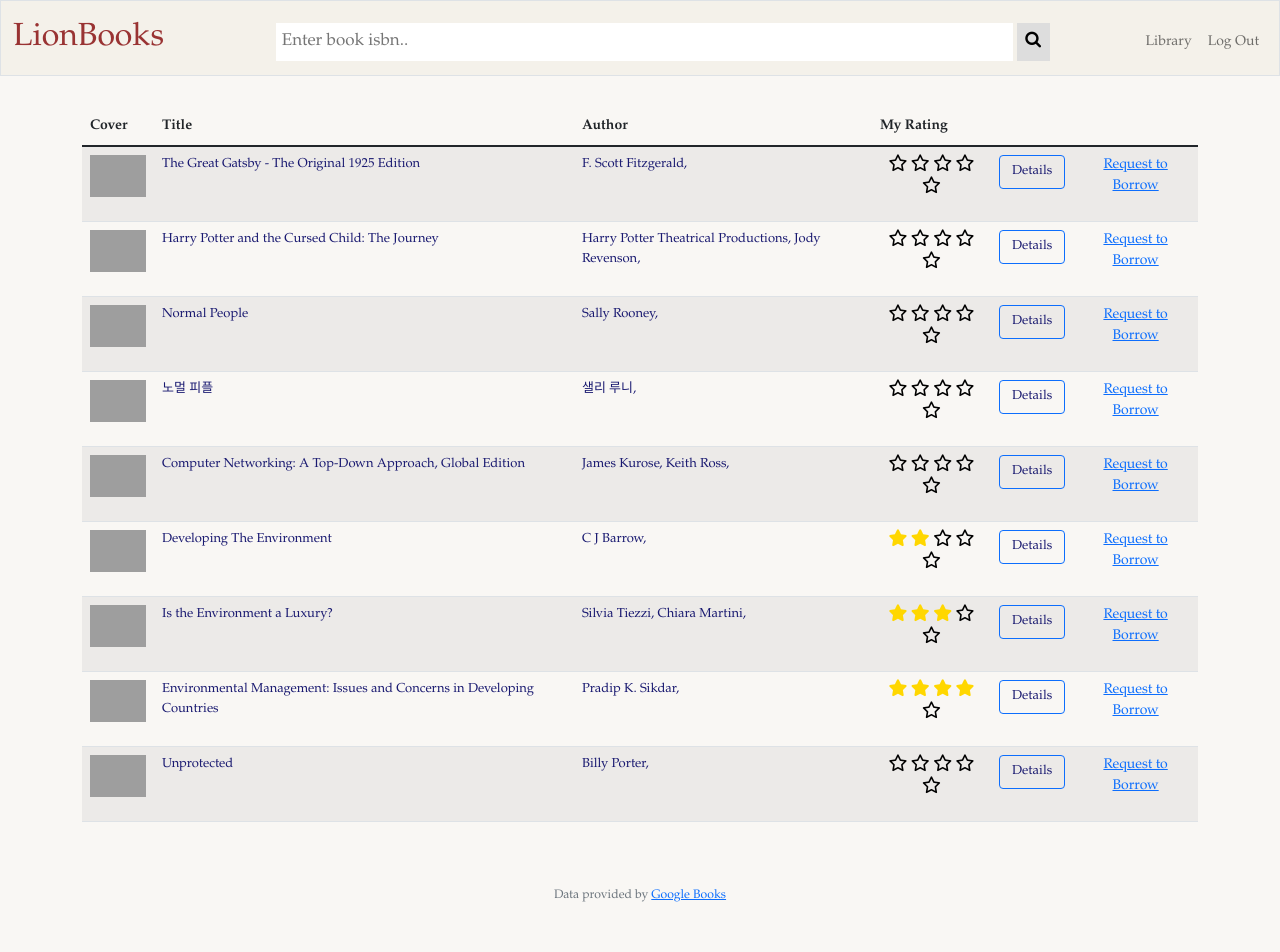
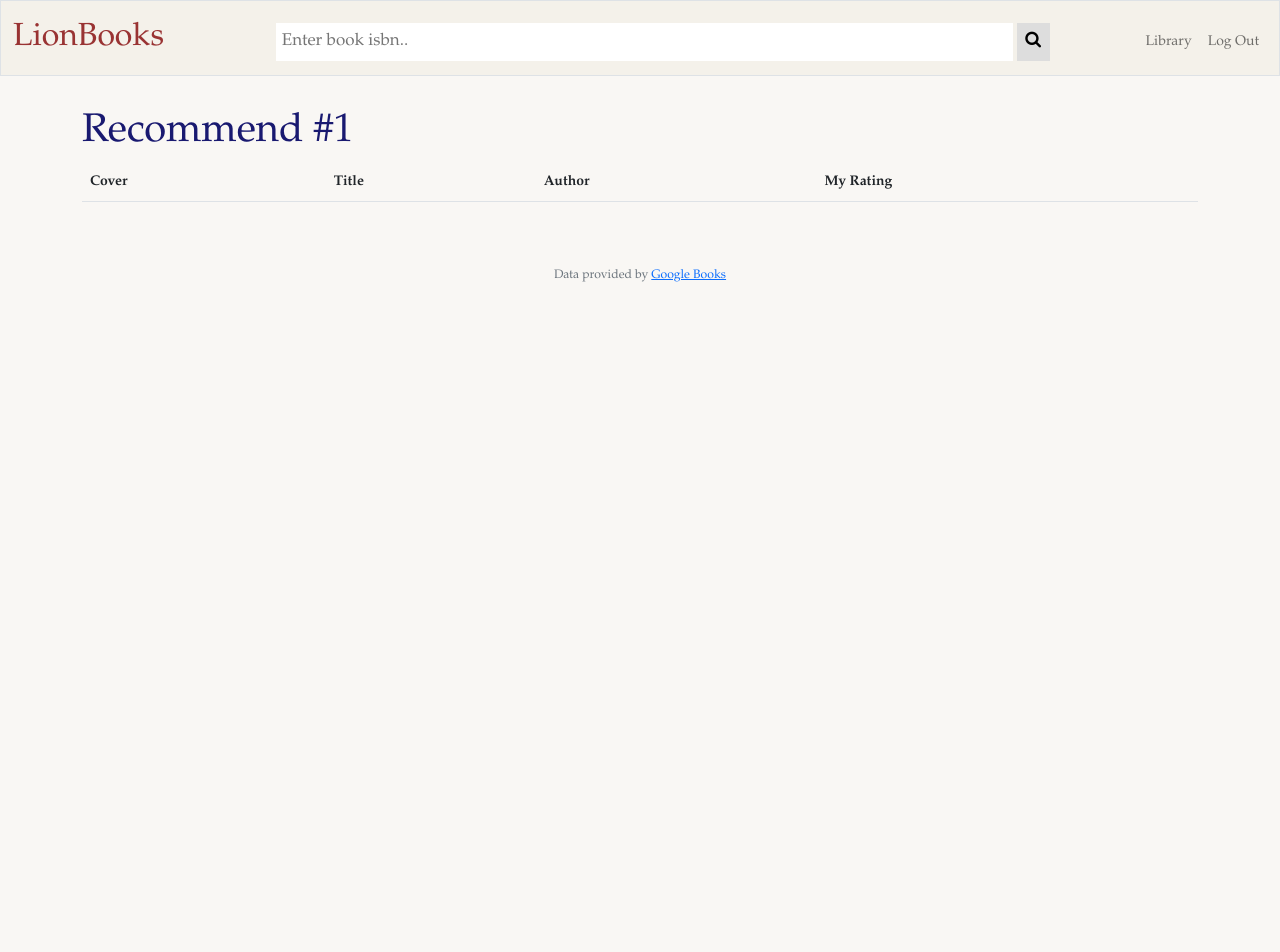
Before and after one commit to ckim48/ds_library, a Flask app: page /library in a window 1280 px wide. After the commit the page ends 282 px from the top, so only its background shows below. Run offline with Flask 3, Linux system fonts and the light colour scheme; a user stored in the database is signed in; lists and menus that the app fills with data are empty; some libraries are stand-ins or nearby versions; grey boxes are pictures that could not be loaded.

Commit message:
recommend #1 만듦. library에 없는 isbn들이 rating table에 있어서 db 수정.

```diff
--- a/app.py
+++ b/app.py
@@ -319,32 +319,47 @@ def read():
 
 @app.route("/library")
 def library():
-    get_recommendations()
     """Display library page"""
     # Log-in not required for those only interested in borrowing books
 
     # If request via GET, display library
     if request.method == "GET":
-        # Obtain book info
-        myBooks = db.execute("SELECT DISTINCT isbn, title, authors, cover FROM library")
         # Create a dictionary to store book ratings by ISBN
         book_ratings = {}
+        recommend_isbns = get_recommendations()
+        recommend_books = list()
+        emails = list()
 
-        # Fetch and store the rating for each book
-        for book in myBooks:
-            isbn = book['isbn']
-            # Fetch the rating for the book
-            rating = db.execute("SELECT rating FROM rating WHERE isbn = ? AND username = ?", isbn,session["user_id"])
-            # If a rating exists, store it in the dictionary
+        for isbn in recommend_isbns:
+            book = db.execute("SELECT DISTINCT isbn, title, authors, cover FROM library WHERE isbn=?", isbn)
+            print(isbn, book)
+            email = db.execute("SELECT user_email FROM library WHERE isbn=?", isbn)
+            rating = db.execute("SELECT rating FROM rating WHERE isbn = ? AND username = ?", isbn, session["user_id"])
             if rating:
                 book_ratings[isbn] = int(rating[0]["rating"])
             else:
                 # If no rating exists, set it to 0
                 book_ratings[isbn] = 0
-        # Obtain emails to allow users to contact the book owners
-        emails = db.execute("SELECT user_email FROM library")
 
-        return render_template("library.html", books=myBooks, emails=emails,book_ratings = book_ratings)
+            recommend_books.append(book[0])
+            emails.append(email[0])
+
+        # # Fetch and store the rating for each book
+        # for book in myBooks:
+        #     isbn = book['isbn']
+        #     # Fetch the rating for the book
+        #     rating = db.execute("SELECT rating FROM rating WHERE isbn = ? AND username = ?", isbn, session["user_id"])
+        #     # If a rating exists, store it in the dictionary
+        #     if rating:
+        #         book_ratings[isbn] = int(rating[0]["rating"])
+        #     else:
+        #         # If no rating exists, set it to 0
+        #         book_ratings[isbn] = 0
+        #
+        # # Obtain emails to allow users to contact the book owners
+        # emails = db.execute("SELECT user_email FROM library")
+
+        return render_template("library.html", books=recommend_books, emails=emails,book_ratings = book_ratings)
 
     else:
         # If request via POST (user clicked on details button for a specific book)
@@ -358,7 +373,7 @@ def library():
             # If successful, display book info
             return render_template("info.html", title=volumes["title"], authors=volumes["authors"], cover=volumes["cover"], description=volumes["description"], isbn=isbn,comments=comments)
 
-@app.route('/recommend')
+@app.route('/library')
 @login_required
 def get_recommendations():
     # Get the user's ID
@@ -385,18 +400,9 @@ def get_recommendations():
             if similar_isbn not in highly_rated_isbns:
                 recommendations.append(similar_isbn)
 
-    # Remove duplicate ISBNs from the recommendations
-    unique_recommendations = list(set(recommendations))
-    print(unique_recommendations)
+    top_recommendations = list(set(recommendations))[:10]
 
-    # Limit the number of recommendations, for example, top 5 recommendations
-    top_recommendations = unique_recommendations[:5]
-    print(top_recommendations)
-
-    # Fetch book details for the recommended ISBNs
-    recommended_books = [lookup(isbn) for isbn in top_recommendations]
-
-    # return render_template("recommendations.html", recommended_books=recommended_books)
+    return top_recommendations
 
 @app.route('/rate_book', methods=['POST'])
 def rate_book():
--- a/templates/library.html
+++ b/templates/library.html
@@ -6,6 +6,7 @@
 
 {% block main %}
     <main class="container">
+        <h1>Recommend #1</h1>
         <table class="text-center table table-striped table-hover">
             <thead>
                 <tr>
```
Also changed, not shown: lionbooks.db.
